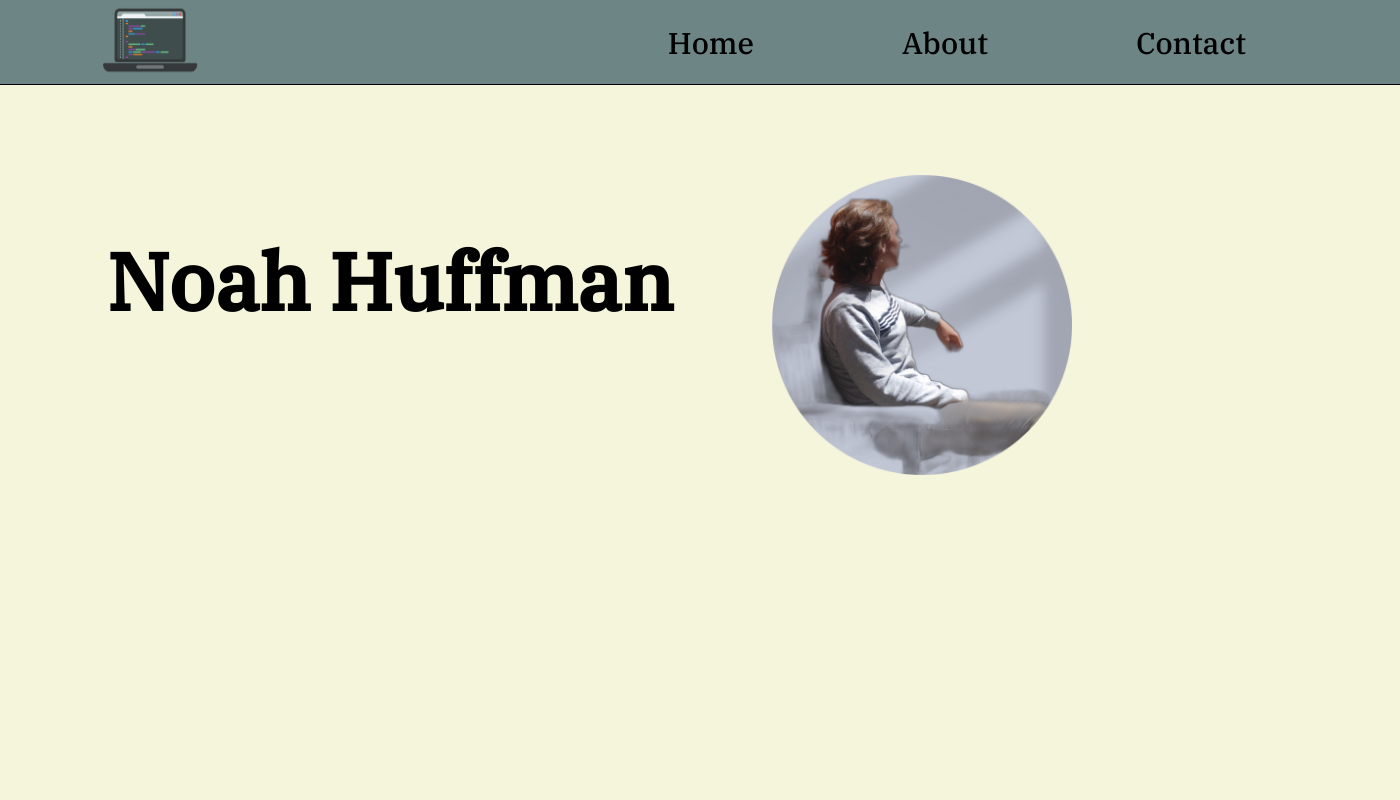
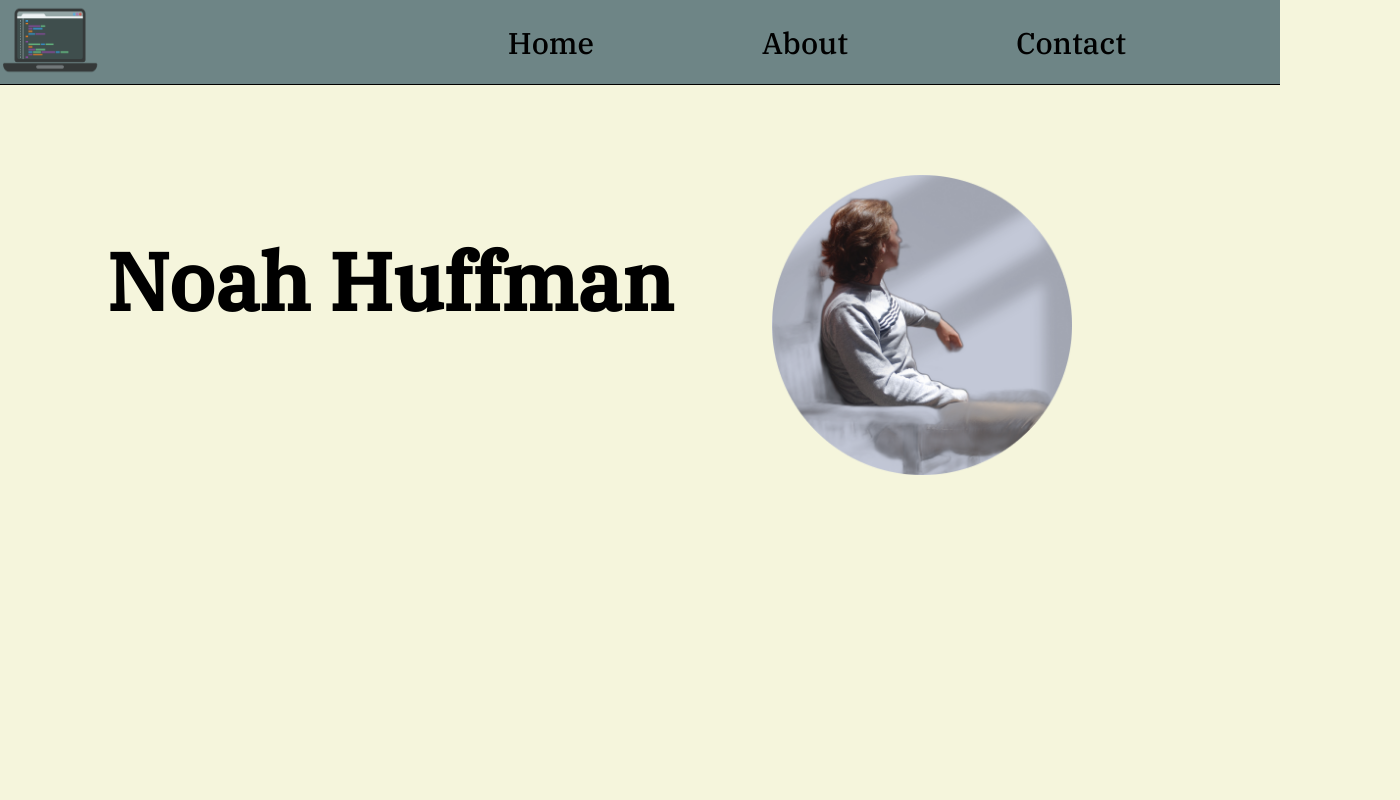
Before and after one commit to NoahHuffman/Portfolio, a Next.js app: page / in a window 1280 px wide. Shown: the top 800 px of the page, 1400 px wide, since content can reach past the window. Built offline with nearby package versions, Linux system fonts and the light colour scheme.

Commit message:
asgafgasf

```diff
--- a/styles/globals.css
+++ b/styles/globals.css
@@ -17,8 +17,8 @@ a {
 }
 nav {
   background-color: rgb(110, 133, 134);
-  padding-right: 20px;
-  padding-left: 100px;
+  /* padding-right: 20px;
+  padding-left: 100px; */
   margin: 0;
   display: flex;
   justify-content: center;
@@ -26,7 +26,7 @@ nav {
   border-bottom: 1px solid rgb(0, 0, 0);
   position: sticky;
   top: 0;
-  width: 100%;
+  /* width: 100%; */
 }
 
 nav a {
@@ -34,7 +34,7 @@ nav a {
   padding-right: 100px;
   width: fit-content;
   float: right;
-  margin-right: 34px;
+  margin-right: 54px;
 }
 nav a.active {
   background-color: rgb(52, 87, 91);
```
